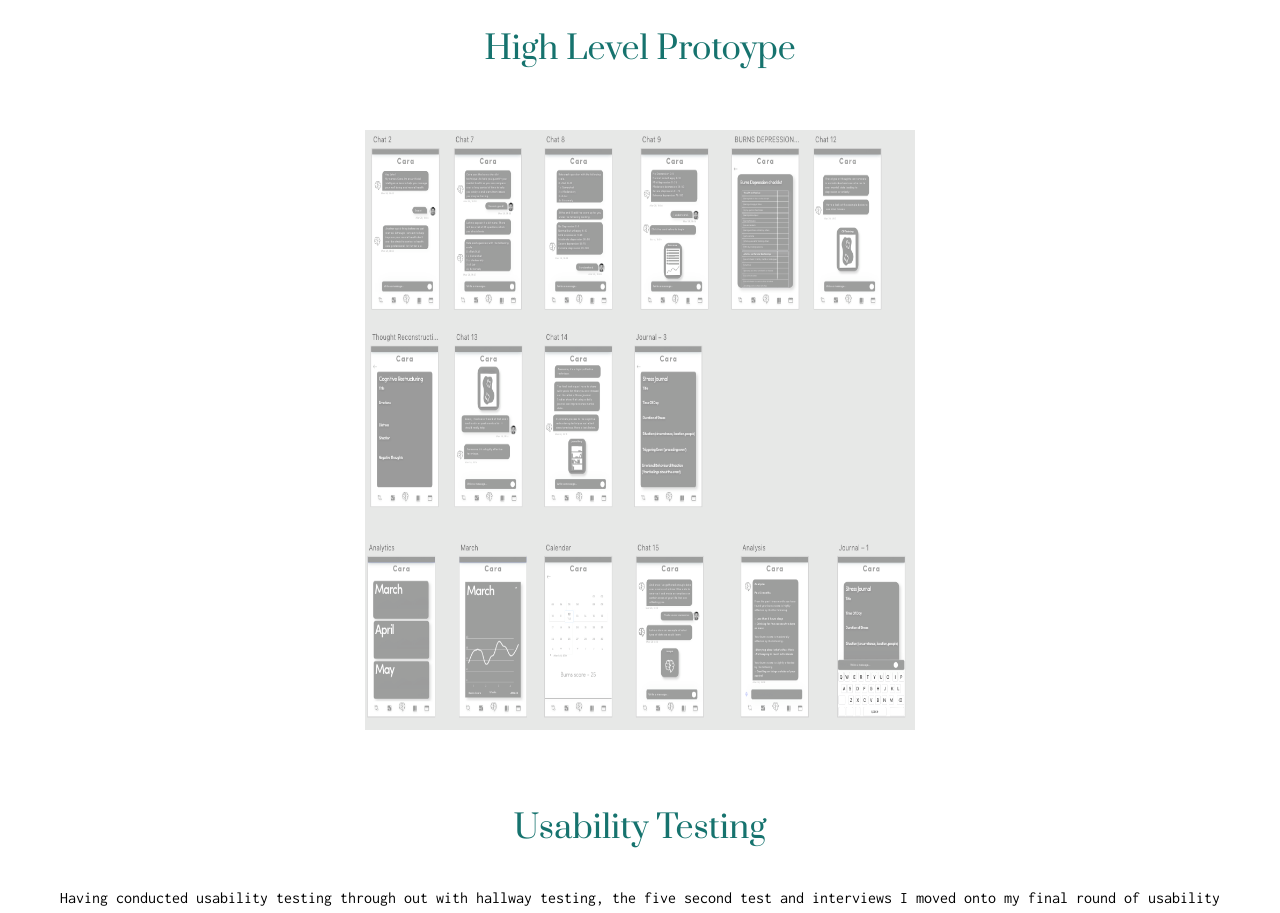
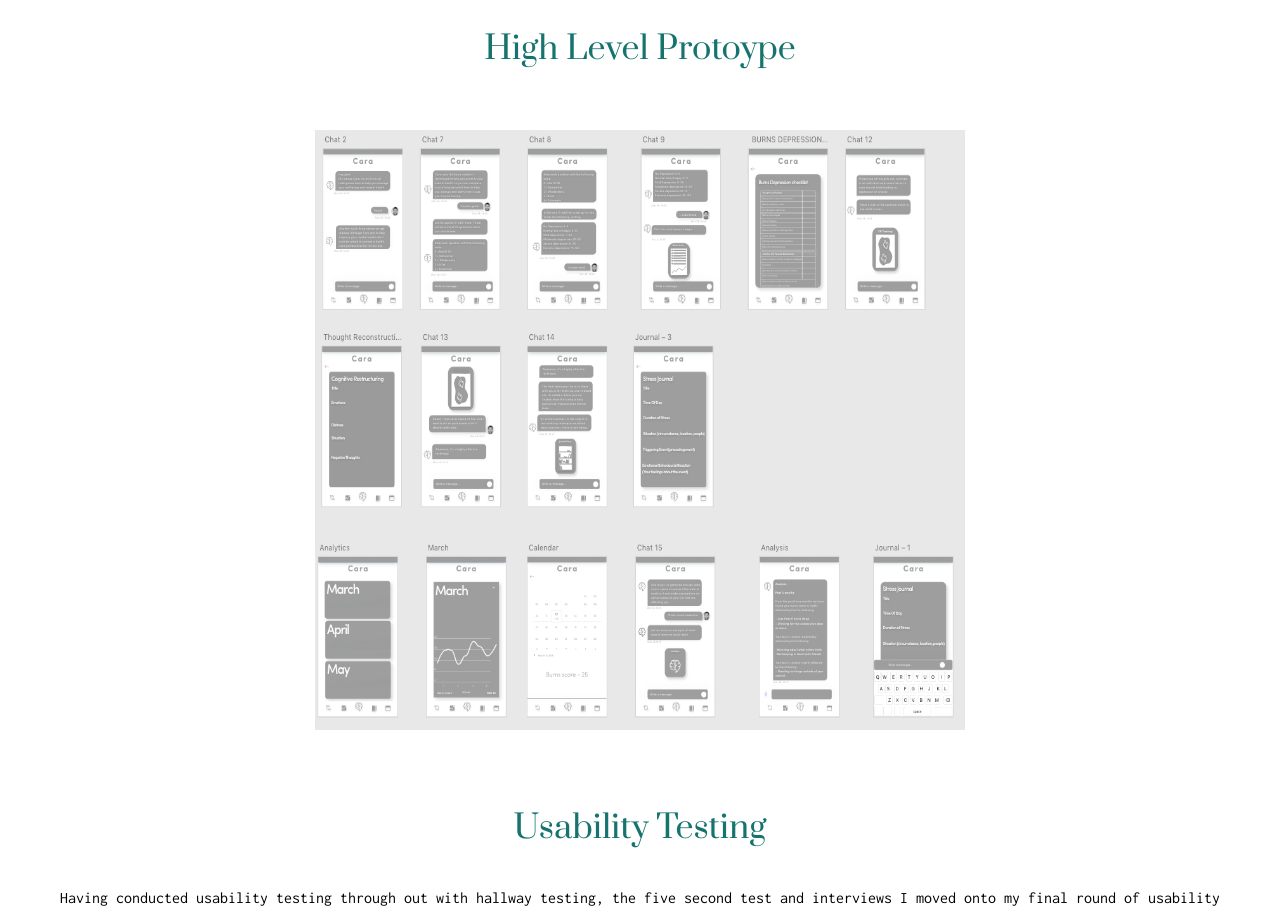
Before and after one commit to seanaherne/MyPortfolio, a plain HTML site: page pages/Cara.html in a window 1280 px wide. Shown: the part 7240-8153 px from the top of the page. Drawn offline with Linux system fonts and the light colour scheme.

Commit message:
Update Cara.html

```diff
--- a/pages/Cara.html
+++ b/pages/Cara.html
@@ -236,7 +236,7 @@
                             <h5>High Level Protoype</h5>
                             <p align="center">
                               <br>
-                              <img src="img/high.png" class="pop-out" style="width:550px;height:600px;">
+                              <img src="img/high.png" class="pop-out" style="width:650px;height:600px;">
 
 
                             </p>
```
